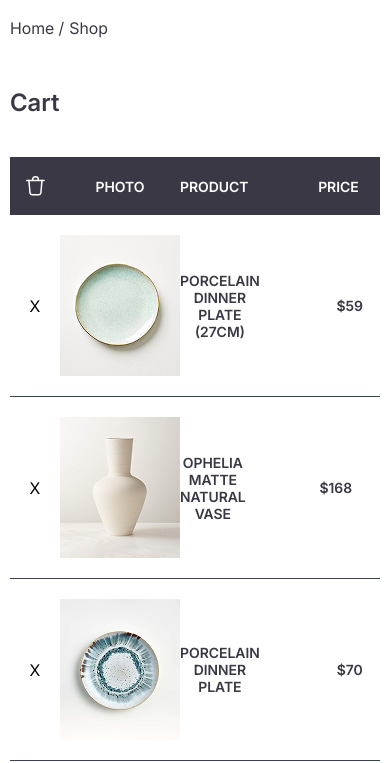
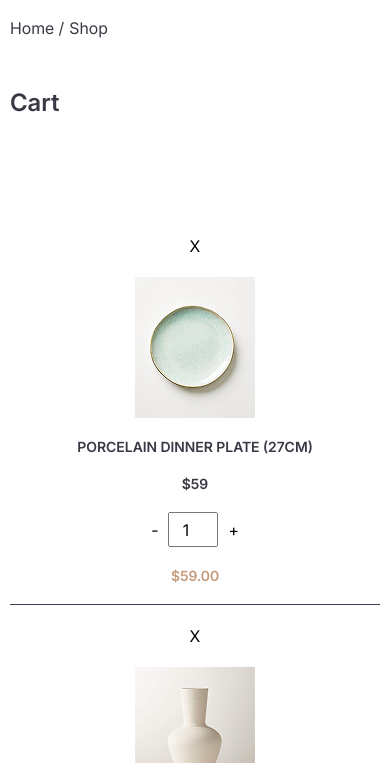
Before and after one commit to AndriiKharchenk/Moon, a website: page cart.html in a window 390 px wide. Shown: the part 81-844 px from the top of the page. Drawn offline with Linux system fonts and the light colour scheme.

Commit message:
adaptive cart-page

```diff
--- a/scss/_media.scss
+++ b/scss/_media.scss
@@ -222,6 +222,9 @@
   .shop__cards-inner {
     grid-template-columns: repeat(2, 1fr);
   }
+  .cart__row {
+    grid-template-columns: 50px 120px 1fr 90px 121px 123px;
+  }
 }
 
 @media (max-width: 700px) {
@@ -282,6 +285,14 @@
   .contacts__form-row3 {
     margin-bottom: 40px;
   }
+  .cart__item {
+    display: flex;
+    flex-direction: column;
+    gap: 20px;
+  }
+  .cart__header {
+    visibility: hidden;
+  }
 }
 
 @media (max-width: 550px) {
```
Also changed, not shown: css/style.css, 1 other file.
